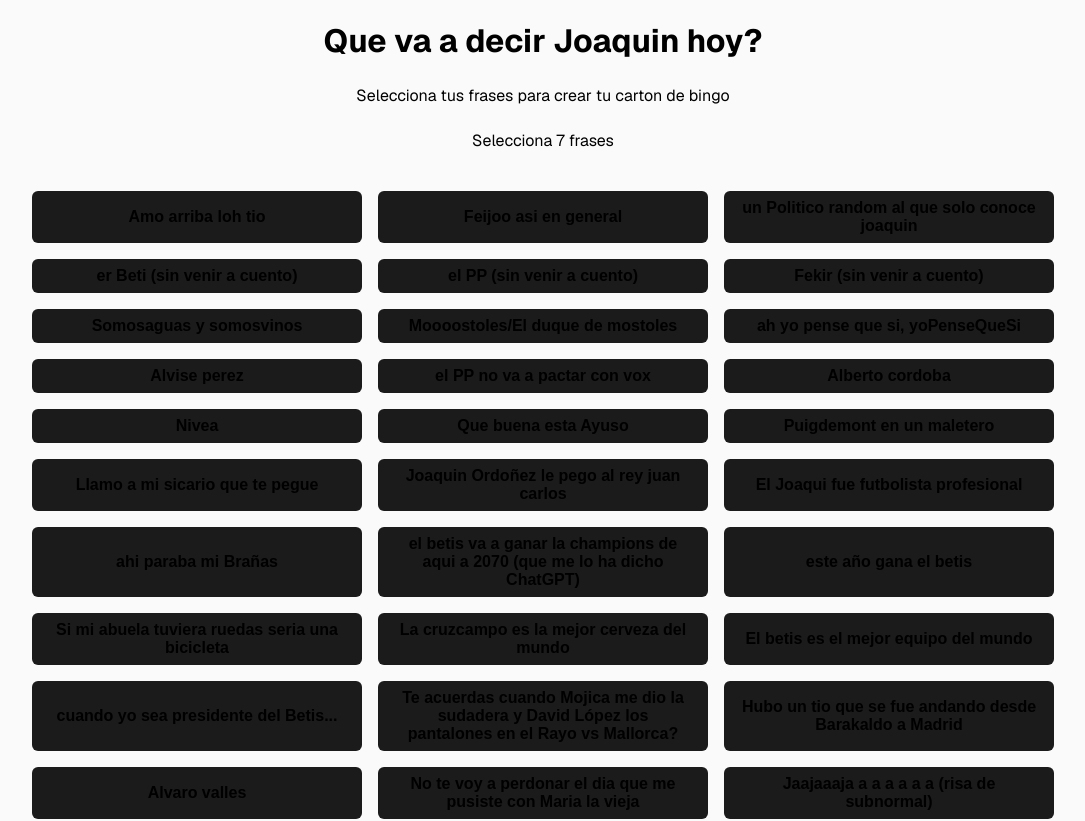
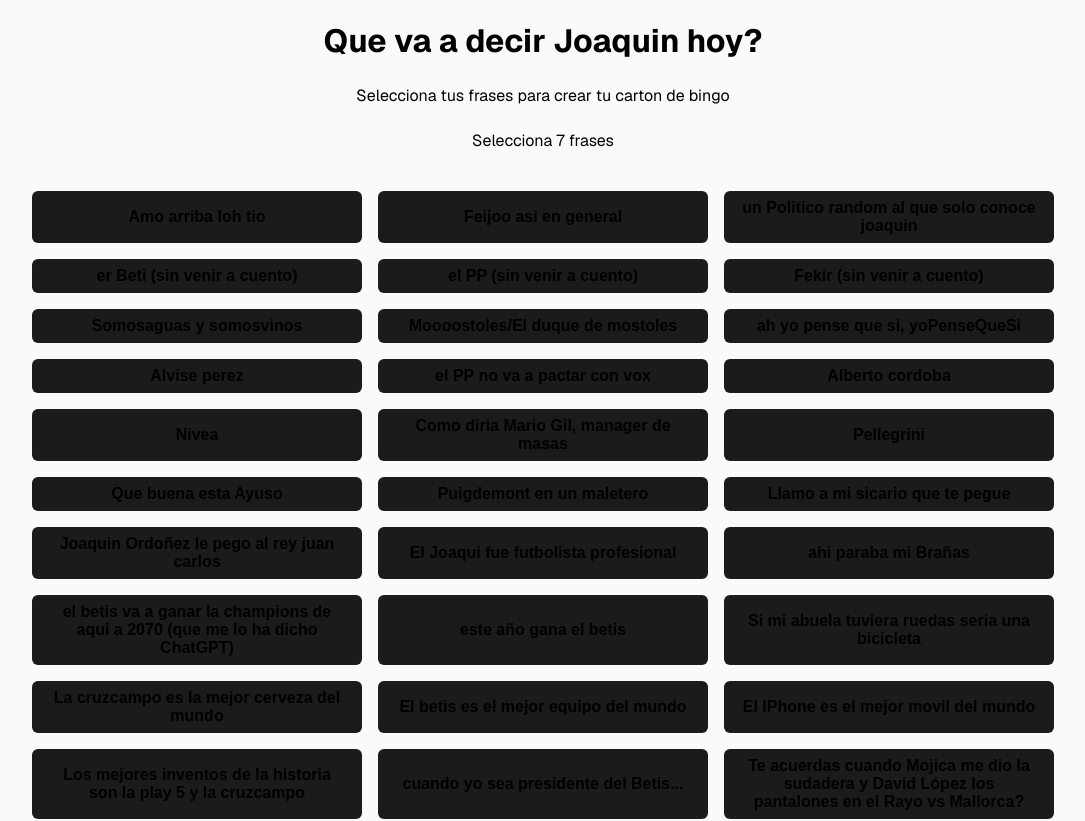
Before and after one commit to FbarcalaR/Joaquingo, a Next.js app: page /select-sentences in a window 1280 px wide. Shown: the top 821 px of the page, without its empty margins (97-1182 px from the left). Built offline with nearby package versions, Linux system fonts and the light colour scheme.

Commit message:
more sentences

```diff
--- a/src/app/constants/all-joaquins-sentences.ts
+++ b/src/app/constants/all-joaquins-sentences.ts
@@ -17,6 +17,8 @@ export const allJoaquinSentences: JoaquinSentence[] = [
   "el PP no va a pactar con vox",
   "Alberto cordoba",
   "Nivea",
+  "Como diria Mario Gil, manager de masas",
+  "Pellegrini",
   "Que buena esta Ayuso",
   "Puigdemont en un maletero",
   "Llamo a mi sicario que te pegue",
@@ -28,6 +30,8 @@ export const allJoaquinSentences: JoaquinSentence[] = [
   "Si mi abuela tuviera ruedas seria una bicicleta",
   "La cruzcampo es la mejor cerveza del mundo",
   "El betis es el mejor equipo del mundo",
+  "El IPhone es el mejor movil del mundo",
+  "Los mejores inventos de la historia son la play 5 y la cruzcampo",
   "cuando yo sea presidente del Betis...",
   "Te acuerdas cuando Mojica me dio la sudadera y David López los pantalones en el Rayo vs Mallorca?",
   "Hubo un tio que se fue andando desde Barakaldo a Madrid",
```
